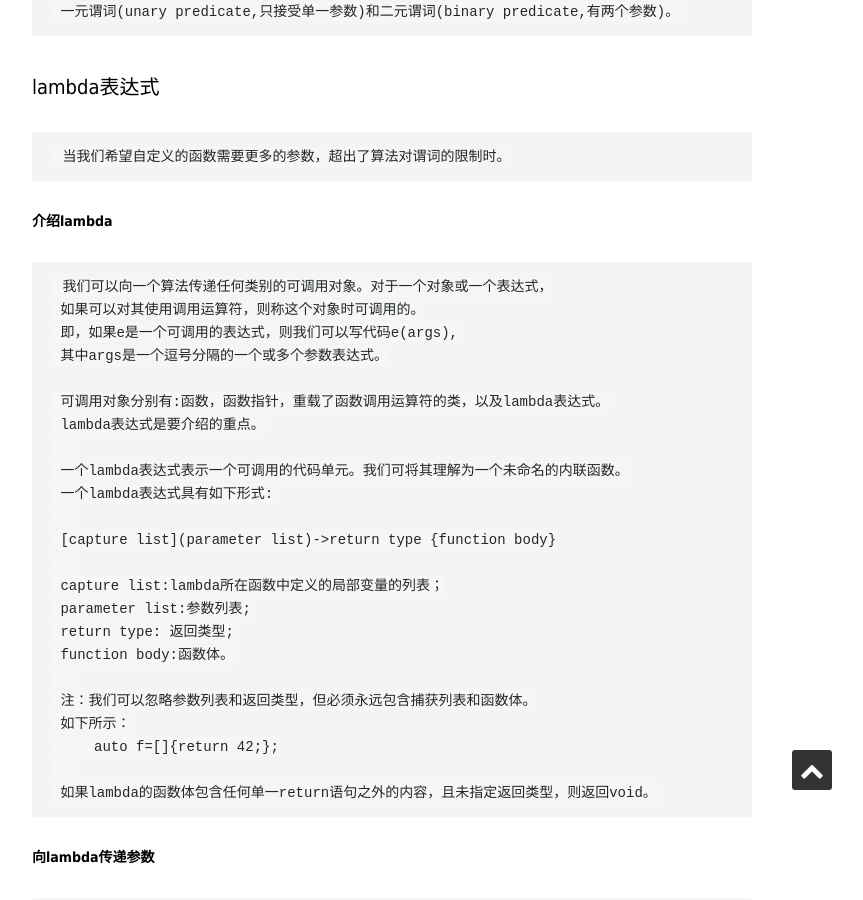
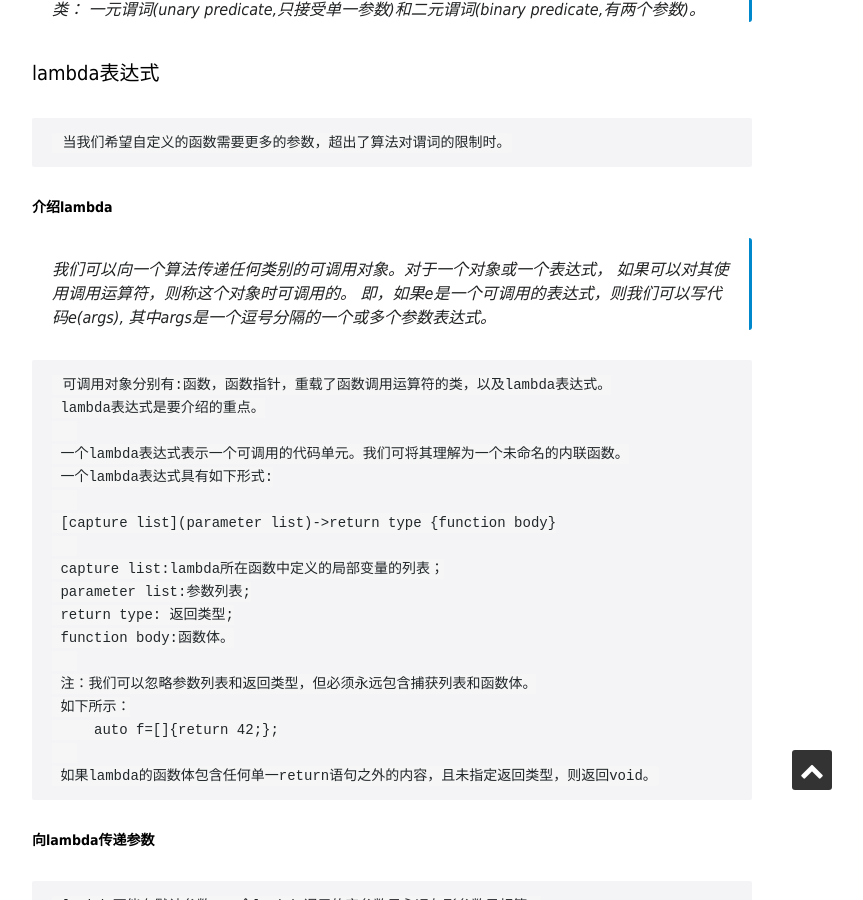
Before and after one commit to Xesian/Xesian, a Jekyll site: the page built from _posts/2015-04-06-Lambda介绍.markdown, in a window 1280 px wide and 900 px high, scrolled down 644 px. Shown: the whole window, without its empty margins (248-1111 px from the left). Built offline with Jekyll 4.4.1, drawn with Linux system fonts in a browser that asks for light colours; nearby versions of some CDN libraries; some web fonts are replaced; comment, search, counter and statistics services are not loaded.

Commit message:
xesin commit

```diff
--- a/_posts/2015-04-06-Lambda介绍.markdown
+++ b/_posts/2015-04-06-Lambda介绍.markdown
@@ -9,8 +9,8 @@ keywords: lambda predicate
 
 ####谓词
 
-     谓词是一个可用的表达式，其返回结果是一个用做条件的值。标准算法库所使用的谓词分为两类：
-	 一元谓词(unary predicate,只接受单一参数)和二元谓词(binary predicate,有两个参数)。
+> 谓词是一个可用的表达式，其返回结果是一个用做条件的值。标准算法库所使用的谓词分为两类：
+	一元谓词(unary predicate,只接受单一参数)和二元谓词(binary predicate,有两个参数)。
 
 
 ####lambda表达式
@@ -20,7 +20,7 @@ keywords: lambda predicate
 
 ######**介绍lambda**
 
-     我们可以向一个算法传递任何类别的可调用对象。对于一个对象或一个表达式，
+> 我们可以向一个算法传递任何类别的可调用对象。对于一个对象或一个表达式，
 	 如果可以对其使用调用运算符，则称这个对象时可调用的。
 	 即，如果e是一个可调用的表达式，则我们可以写代码e(args),
 	 其中args是一个逗号分隔的一个或多个参数表达式。
```
